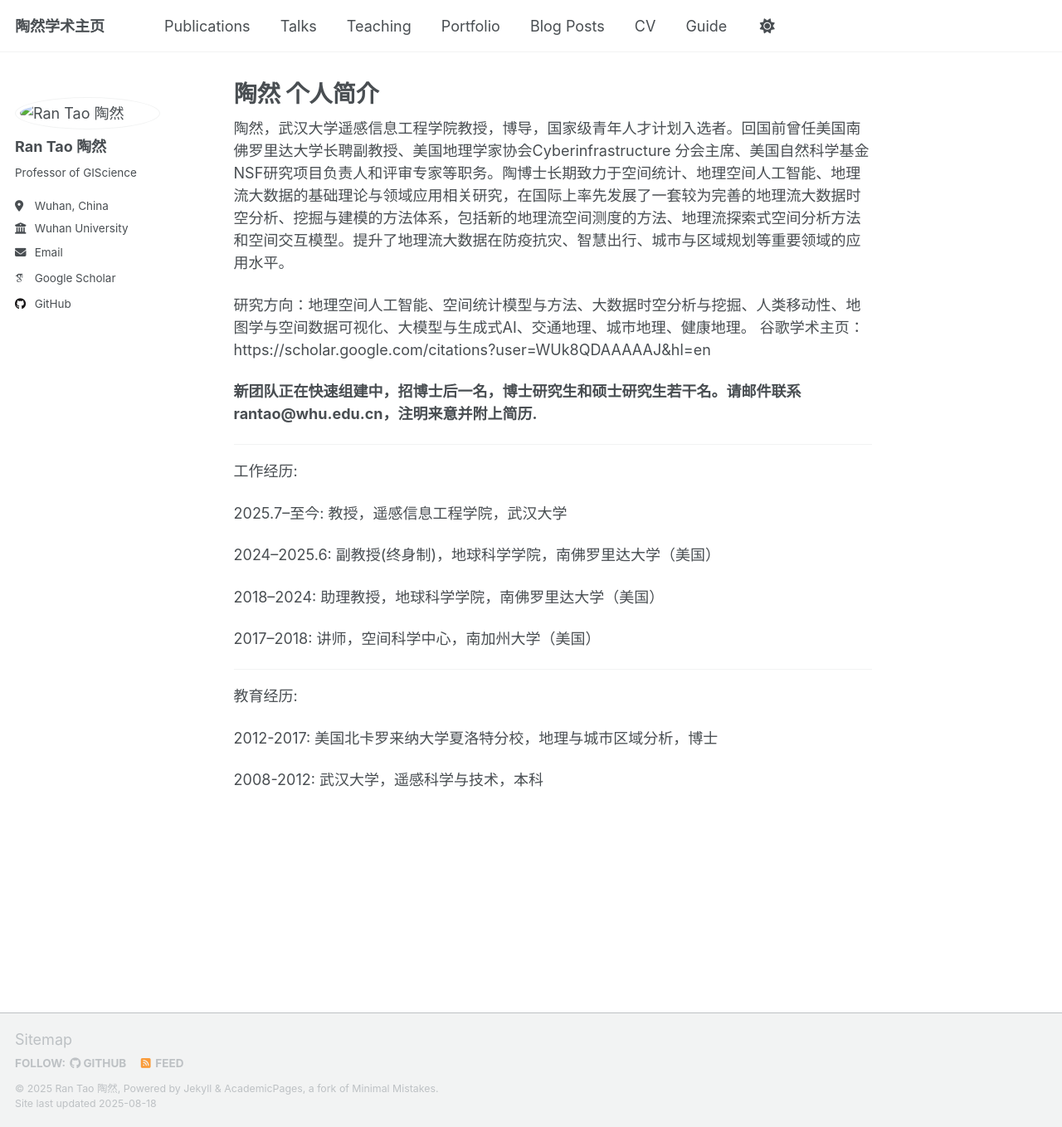
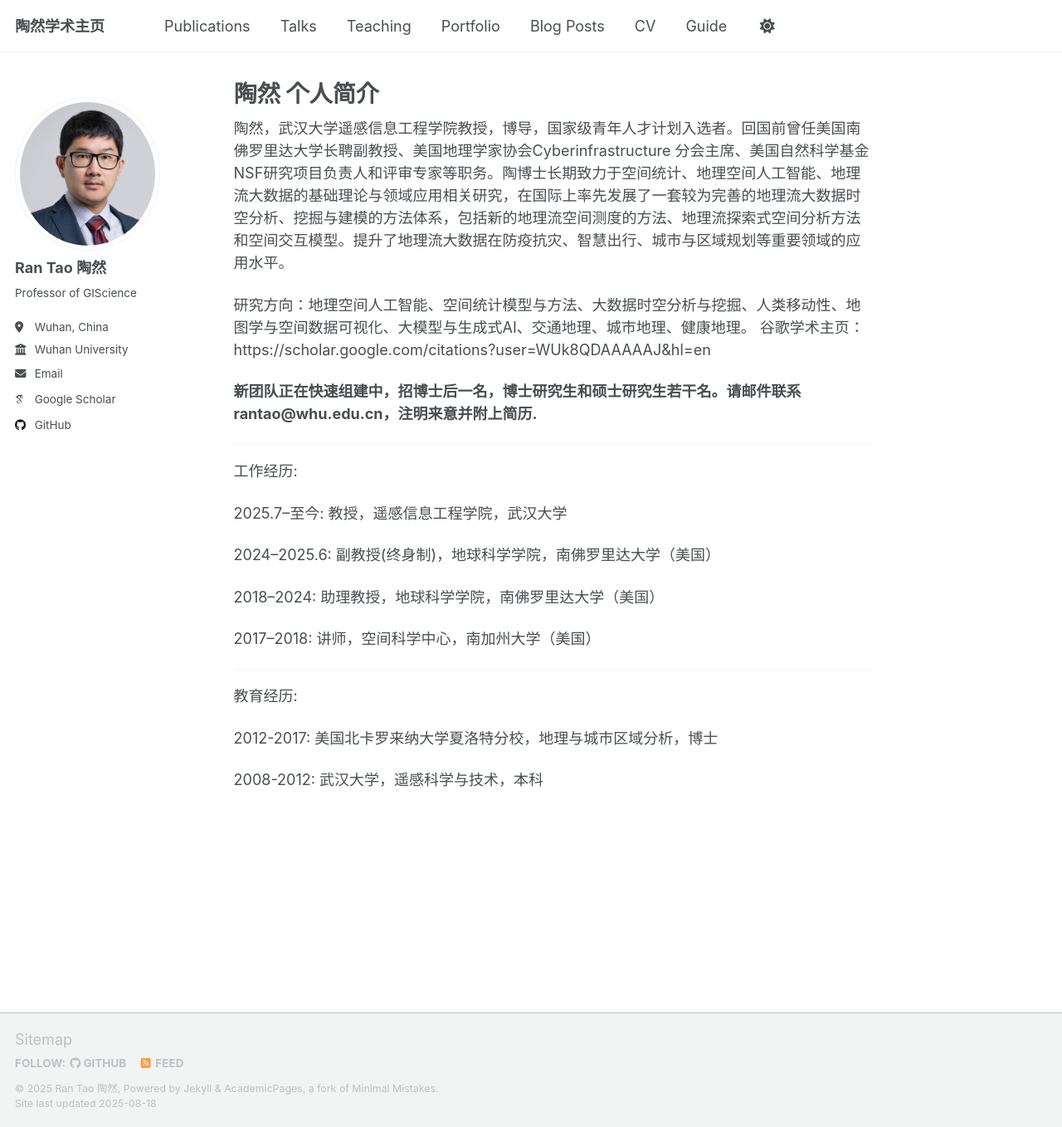
Before and after one commit to bobyellow/RanTao.github.io, a Jekyll site: the page built from _pages/about.md, in a window 1280 px wide and 1358 px high. Shown: the whole window at 83% size. Built offline with Jekyll 4.4.1, drawn with Linux system fonts in a browser that asks for light colours; some web fonts are replaced; a script that is not in the unit is left out.

Commit message:
Update _config.yml

```diff
--- a/_config.yml
+++ b/_config.yml
@@ -22,7 +22,7 @@ baseurl                  : "/RanTao.github.io"      # repo name with a leading s
 #               Additional customization can be done by editing /_includes/author-profile.html
 author:
   # Biographic information
-  avatar           : "/images/Tao_headshot_2022.jpeg"
+  avatar           : "Tao_headshot_2022.jpeg"
   name             : "Ran Tao 陶然"
   pronouns         : # example: "she/her"
   bio              : "Professor of GIScience"
```
